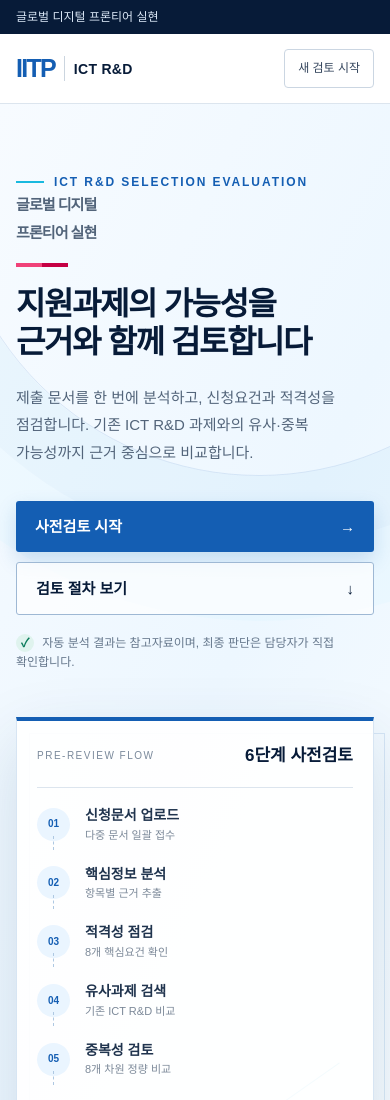
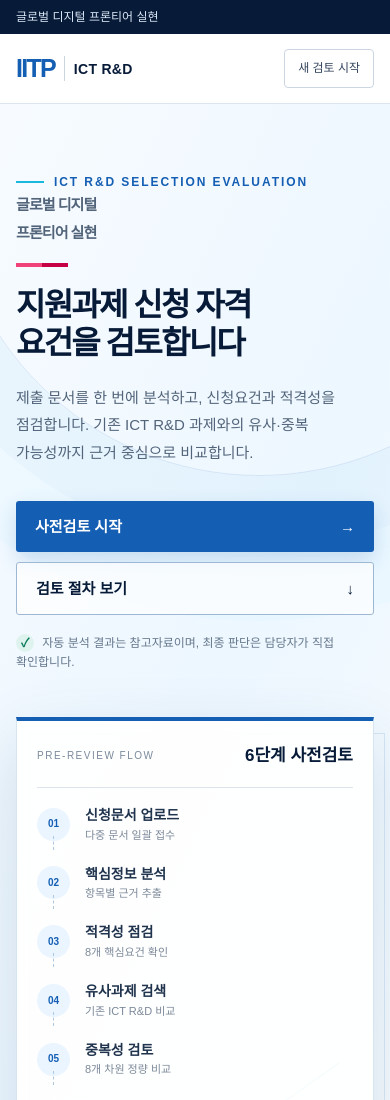
Before and after one commit to totwinkle/IITP_Genie, a website: page public/index.html in a window 390 px wide. Shown: the top 1100 px of the page. Drawn offline with Linux system fonts and the light colour scheme; no server answers.

Commit message:
design: apply requested eligibility headline typography

```diff
--- a/public/index.html
+++ b/public/index.html
@@ -30,7 +30,7 @@
         <div class="hero-copy">
           <span class="hero-eyebrow">ICT R&amp;D SELECTION EVALUATION</span>
           <p class="hero-slogan">글로벌 디지털<br>프론티어 실현</p>
-          <h1 id="hero-title">지원과제의 가능성을<br>근거와 함께 검토합니다</h1>
+          <h1 id="hero-title">지원과제 신청 자격<br>요건을 검토합니다</h1>
           <p>제출 문서를 한 번에 분석하고, 신청요건과 적격성을 점검합니다.<br class="desktop-only"> 기존 ICT R&amp;D 과제와의 유사·중복 가능성까지 근거 중심으로 비교합니다.</p>
           <div class="hero-actions">
             <a class="cta-primary" href="#upload">사전검토 시작 <span aria-hidden="true">→</span></a>
--- a/public/unified.css
+++ b/public/unified.css
@@ -33,4 +33,4 @@
 .subsection-title p { margin: 0; color: var(--muted); font-size: 12px; }
 .evidence-file { min-width: 260px; font-size: 12px; overflow-wrap: anywhere; }
 @media (max-width: 800px) { .rfp-title { display: block; } .rfp-title .badge { display: inline-block; margin-bottom: 8px; } .rfp-facts, .material-list { grid-template-columns: 1fr; } .materials-panel .section-title { display: block; } .materials-panel .section-title button { margin-top: 14px; } }
-.hero-slogan{margin:22px 0 8px;color:#0057bf;font-family:Georgia,'Times New Roman','Noto Serif KR',serif;font-size:clamp(30px,4vw,52px);font-weight:700;letter-spacing:-.06em;line-height:1.12}.hero-slogan::after{content:'';display:block;width:52px;height:4px;margin-top:16px;background:linear-gradient(90deg,#f04279 0 50%,#c50044 50%)}.footer-ci{display:block;width:167px;height:auto;margin-bottom:14px;background:#fff;padding:8px}.footer-inner>div>p{color:#b8c7d8}.footer-inner>p{max-width:600px}@media(max-width:760px){.hero-slogan{font-size:38px}.footer-ci{width:145px}}
+.hero-slogan{margin:22px 0 8px;color:#0057bf;font-family:Georgia,'Times New Roman','Noto Serif KR',serif;font-size:clamp(30px,4vw,52px);font-weight:700;letter-spacing:-.06em;line-height:1.12}.hero-slogan::after{content:'';display:block;width:52px;height:4px;margin-top:16px;background:linear-gradient(90deg,#f04279 0 50%,#c50044 50%)}.hero-copy h1{font-family:Georgia,'Times New Roman','Noto Serif KR',serif;font-weight:700;letter-spacing:-.055em}.footer-ci{display:block;width:167px;height:auto;margin-bottom:14px;background:#fff;padding:8px}.footer-inner>div>p{color:#b8c7d8}.footer-inner>p{max-width:600px}@media(max-width:760px){.hero-slogan{font-size:38px}.footer-ci{width:145px}}
```
